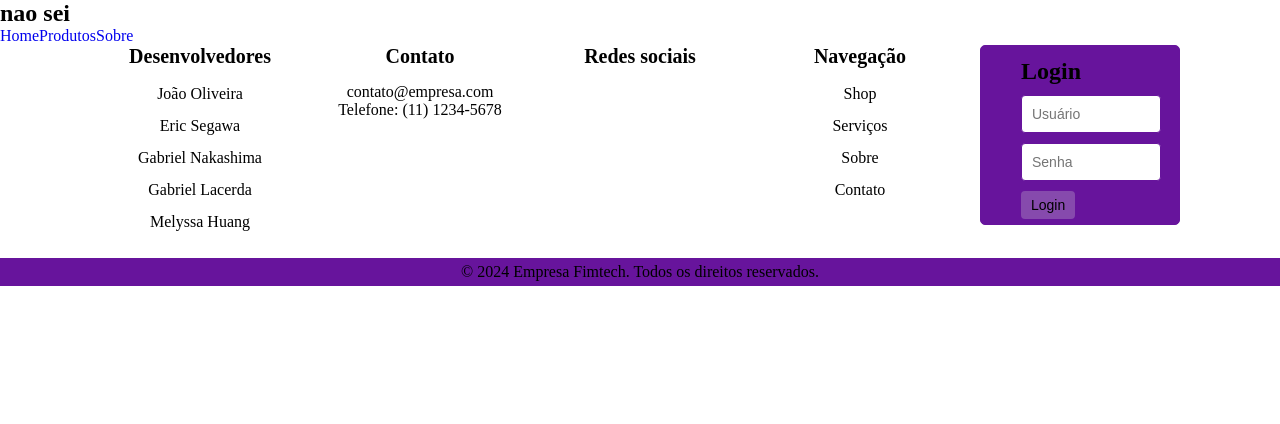
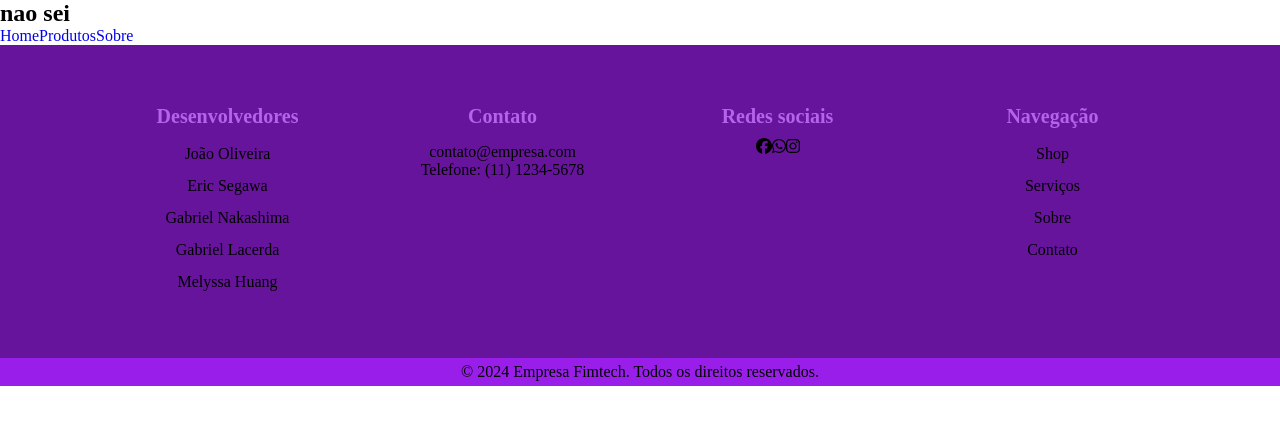
Before and after one commit to GLacerda1/Projeto1, a React (Vite) app: page / in a window 1280 px wide. Shown: the top 424 px of the page. Built offline with nearby package versions, Linux system fonts and the light colour scheme.

Commit message:
css do footer

```diff
--- a/package.json
+++ b/package.json
@@ -10,6 +10,10 @@
     "preview": "vite preview"
   },
   "dependencies": {
+    "@fortawesome/fontawesome-svg-core": "^6.6.0",
+    "@fortawesome/free-brands-svg-icons": "^6.6.0",
+    "@fortawesome/free-solid-svg-icons": "^6.6.0",
+    "@fortawesome/react-fontawesome": "^0.2.2",
     "react": "^18.3.1",
     "react-dom": "^18.3.1",
     "react-router-dom": "^6.26.1",
--- a/src/components/Footer.jsx
+++ b/src/components/Footer.jsx
@@ -1,8 +1,9 @@
-import { FooterStyle } from '../css/FooterStyle'
+import { FooterStyle } from '../css/FooterStyle';
+import { FontAwesomeIcon } from '@fortawesome/react-fontawesome';
+import { faFacebook, faInstagram, faWhatsapp } from '@fortawesome/free-brands-svg-icons';
 
 const Footer = () => {
   return (
-      <>
     <FooterStyle>
       <section className="footer_container">
         <div className="footer_content">
@@ -46,9 +47,9 @@ const Footer = () => {
           <h3>Redes sociais</h3>
           <ul className="social_icons">
             <li className="social_icons_li">
-                    <a href="#"><i className="fa-brands fa-facebook"></i></a>
-                    <a href="#"><i className="fab fa-whatsapp"></i></a>
-                    <a href="#"><i className="fab fa-instagram"></i></a>
+              <a href="#"><FontAwesomeIcon icon={faFacebook} /></a>
+              <a href="#"><FontAwesomeIcon icon={faWhatsapp} /></a>
+              <a href="#"><FontAwesomeIcon icon={faInstagram} /></a>
             </li>
           </ul>
         </div>
@@ -61,20 +62,11 @@ const Footer = () => {
             <li><a href="#">Contato</a></li>
           </ul>
         </div>
-            <div className="footer_login">
-                <h2 className="footer_login_titulo">Login</h2>
-                <form id="loginForm">
-                <input type="text" id="usuario" placeholder="Usuário" required />
-                <input type="password" id="senha" placeholder="Senha" required />
-                <button type="submit" className="btnlogin">Login</button>
-                </form>
-            </div>
       </section>
       <div className="footer_bottom">
         <p className="copyright">&copy; 2024 Empresa Fimtech. Todos os direitos reservados.</p>
       </div>
     </FooterStyle>
-      </>
   );
 };
 
--- a/src/css/FooterStyle.jsx
+++ b/src/css/FooterStyle.jsx
@@ -1,17 +1,16 @@
 import styled from "styled-components";
 
-export const FooterStyle = styled.section`
-  footer {
-    background-color: var(--color-padrao3);
-    padding-top: 20px;
-    min-height: 50px;
-  }
+export const FooterStyle = styled.footer`
+
+  background-color: var(--color-padrao3);
+  padding-top: 20px;
+  min-height: 50px;
 
   .footer_container {
     display: grid;
-    grid-template-columns: repeat(5, 1fr);
+    grid-template-columns: repeat(4, 1fr);
     gap: 20px;
-    padding: 0 100px;
+    padding: 40px 100px;
   }
 
   .footer_content {
@@ -27,11 +26,18 @@ export const FooterStyle = styled.section`
   h3 {
     font-size: 20px;
     margin-bottom: 10px;
+    color: var(--color-padrao5);
   }
 
   .footer_content ul {
     list-style-type: none;
     padding: 0;
+  }
+
+  .footer_content a {
+    text-decoration: none;
+    color: var(--color-padrao6);
+    transition: color 0.3s ease;
   }
 
   .footer_content a:hover {
@@ -70,7 +76,7 @@ export const FooterStyle = styled.section`
   .social_icons i {
     color: var(--color-padrao6);
     font-size: 25px;
-    margin-right: 3px;
+    margin-right: 10px;
     transition: color 0.3s ease;
   }
 
@@ -78,21 +84,8 @@ export const FooterStyle = styled.section`
     color: var(--color-padrao5);
   }
 
-  a {
-    text-decoration: none;
-    color: var(--color-padrao6);
-  }
-
-  .botao_navegacao {
-    padding: 8px 12px;
-    border: none;
-    border-radius: 4px;
-    color: var(--color-botao-efeito);
-    cursor: pointer;
-  }
-
   .footer_bottom {
-    background: var(--color-padrao3);
+    background: var(--color-padrao4);
     text-align: center;
     padding: 5px 0;
     margin-top: 20px;
@@ -108,61 +101,6 @@ export const FooterStyle = styled.section`
     border-radius: 3px;
   }
 
-  .footer_login_titulo {
-    margin-bottom: 10px;
-  }
-
-  .footer_login {
-    display: flex;
-    flex-direction: column;
-    padding: 12px 0px 12px 40px;
-    border: 1px solid var(--color-padrao3);
-    border-radius: 5px;
-    background-color: var(--color-padrao3);
-    max-height: 180px;
-  }
-
-  .carro_img {
-    width: 200px;
-    height: 200px;
-    margin-left: 70px;
-  }
-
-  .footer_login input[type="text"],
-  .footer_login input[type="password"] {
-    width: 140px;
-    padding: 10px;
-    margin-bottom: 10px;
-    border: 1px solid var(--color-padrao3);
-    border-radius: 4px;
-    background-color: white;
-    font-size: 14px;
-    color: black;
-  }
-
-  .footer_login button {
-    padding: 6px 10px;
-    border: none;
-    border-radius: 4px;
-    background-color: var(--color-padrao1);
-    color: var(--color-texto);
-    font-size: 14px;
-    cursor: pointer;
-    transition: background-color 0.3s ease;
-  }
-
-  .footer_login button:hover {
-    background-color: var(--color-padrao5);
-  }
-
-  #dropdownContainer {
-    display: none;
-  }
-
-  .fade-out {
-    animation: fadeOut 1s forwards;
-  }
-
   @keyframes fadeOut {
     from {
       opacity: 1;
```
Also changed, not shown: 1 other file (tests, documents, lock files or other folders). Lines whose indentation alone changed are shown as unchanged.
